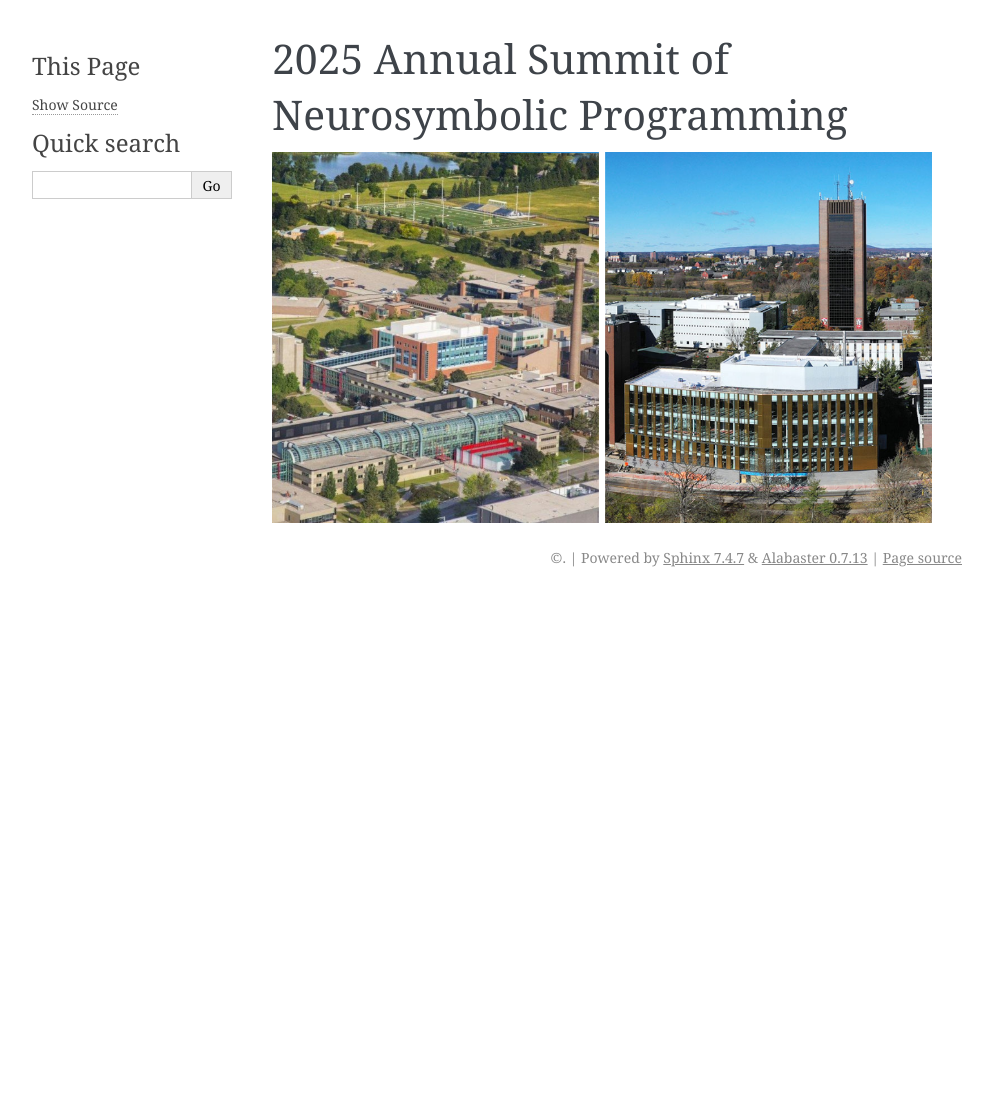
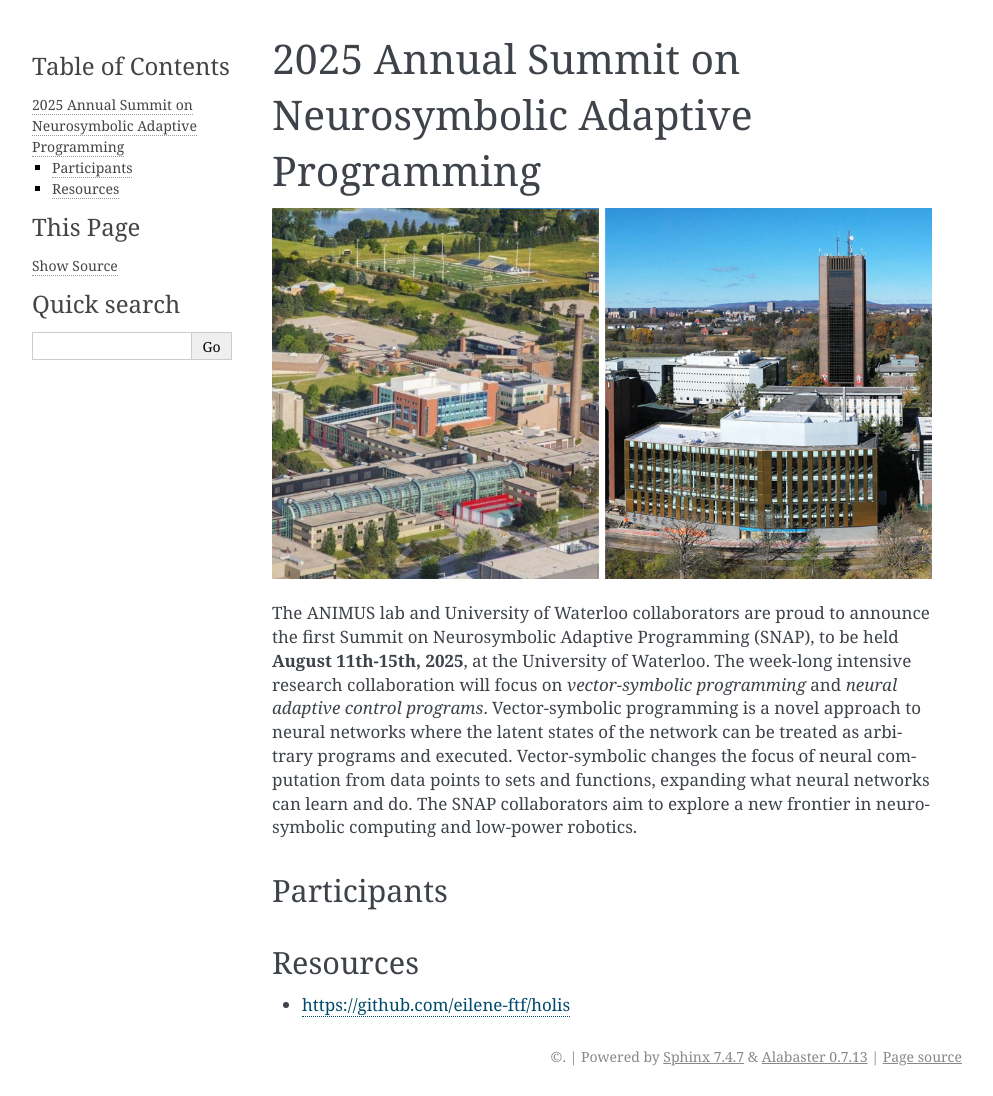
Before and after one commit to Hyperdimensional-Cog-Architectures/notebooks, a Sphinx documentation site: the page built from docs/source/waterloo_research_2025.rst, in a window 1280 px wide. Shown: the whole page, without its empty margins (148-1141 px from the left). Built offline with Sphinx 7.4.7, drawn with Linux system fonts in a browser that asks for light colours; before the commit the page ends 900 px from its top, so only the background shows below that.

Commit message:
wrote intro

```diff
--- a/docs/source/waterloo_research_2025.rst
+++ b/docs/source/waterloo_research_2025.rst
@@ -1,4 +1,17 @@
-2025 Annual Summit of Neurosymbolic Programming
+2025 Annual Summit on Neurosymbolic Adaptive Programming
 ==========================================================
 
 .. image:: images/campus.png
+   :width: 100%
+
+The ANIMUS lab and University of Waterloo collaborators are proud to announce the first Summit on Neurosymbolic Adaptive Programming (SNAP), to be held **August 11th-15th, 2025**, at the University of Waterloo. The week-long intensive research collaboration will focus on *vector-symbolic programming* and *neural adaptive control programs*. Vector-symbolic programming is a novel approach to neural networks where the latent states of the network can be treated as arbitrary programs and executed. Vector-symbolic changes the focus of neural computation from data points to sets and functions, expanding what neural networks can learn and do. The SNAP collaborators aim to explore a new frontier in neuro-symbolic computing and low-power robotics.
+
+++++++++++++
+Participants
+++++++++++++
+
++++++++++
+Resources
++++++++++
+
+* `<https://github.com/eilene-ftf/holis>`_
```
